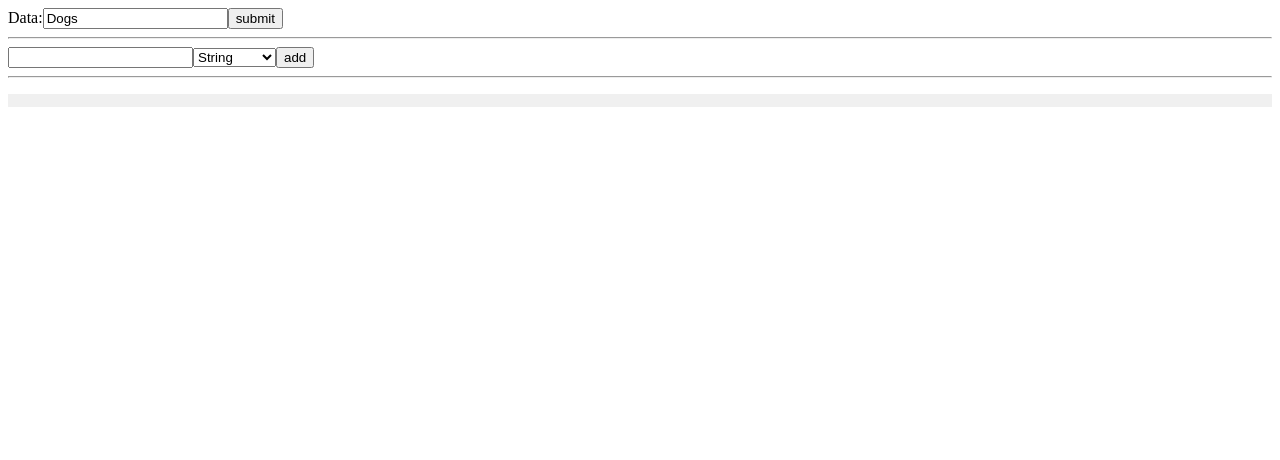
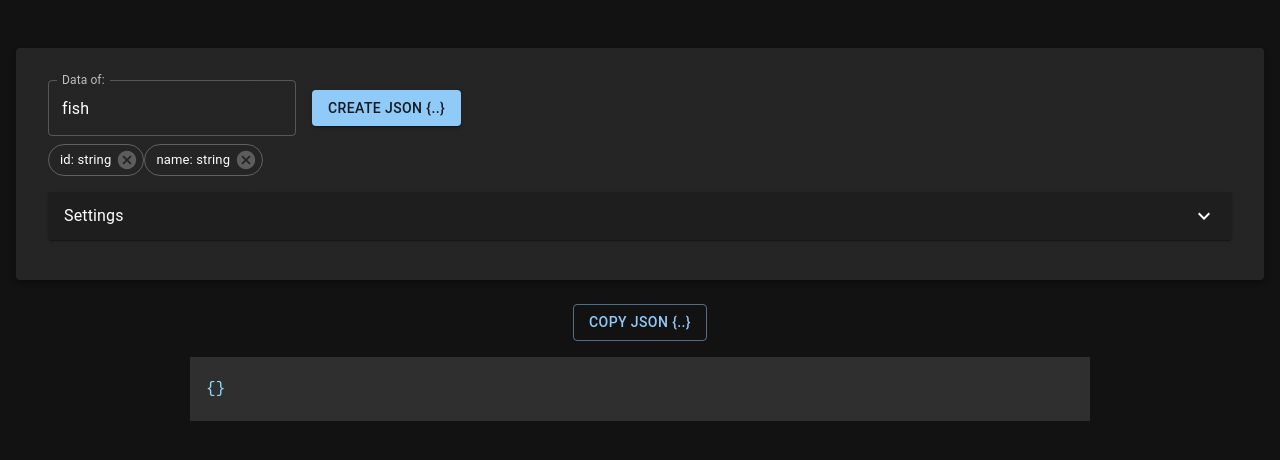
Before and after one commit to doemser/ai-data-generata, a Next.js app: page / in a window 1280 px wide. Shown: the top 460 px of the page. Built offline with nearby package versions, Linux system fonts and the light colour scheme.

Commit message:
added mui and styling

```diff
--- a/package.json
+++ b/package.json
@@ -9,6 +9,9 @@
     "lint": "next lint"
   },
   "dependencies": {
+    "@emotion/react": "^11.10.6",
+    "@emotion/styled": "^11.10.6",
+    "@mui/material": "^5.11.16",
     "eslint": "8.37.0",
     "eslint-config-next": "13.2.4",
     "next": "13.2.4",
--- /dev/null
+++ b/src/components/Accordion/index.js
@@ -0,0 +1,34 @@
+import Grid from "@mui/material/Grid";
+import SVGIcon from "@/components/SVGIcon";
+
+import { useState, useId } from "react";
+import Accordion from "@mui/material/Accordion";
+import AccordionDetails from "@mui/material/AccordionDetails";
+import AccordionSummary from "@mui/material/AccordionSummary";
+
+export default function AccordionTemplate({ summary, details }) {
+  const [expanded, setExpanded] = useState(false);
+  const id = useId();
+
+  const handleChange = (panel) => (_, isExpanded) => {
+    setExpanded(isExpanded ? panel : false);
+  };
+  return (
+    <Grid container item xs={12} py={1}>
+      <Accordion
+        expanded={expanded === `panel-${id}`}
+        onChange={handleChange(`panel-${id}`)}
+        sx={{ width: "100%" }}
+      >
+        <AccordionSummary
+          expandIcon={<SVGIcon variant="expand" />}
+          aria-controls={`panel${id}bh-content`}
+          id={`panel${id}bh-header`}
+        >
+          {summary}
+        </AccordionSummary>
+        <AccordionDetails>{details}</AccordionDetails>
+      </Accordion>
+    </Grid>
+  );
+}
--- /dev/null
+++ b/src/components/DataConfigForm/index.js
@@ -0,0 +1,66 @@
+import Stack from "@mui/material/Stack";
+import Button from "@mui/material/Button";
+import Paper from "@mui/material/Paper";
+import TextField from "@mui/material/TextField";
+import Select from "@mui/material/Select";
+import MenuItem from "@mui/material/MenuItem";
+
+import FormControl from "@mui/material/FormControl";
+
+import { useState } from "react";
+
+export default function DataConfigForm({ onDataTypeSubmit }) {
+  const [dataType, setDataType] = useState({ value: "color", type: "string" });
+
+  const handleValueChange = (event) => {
+    setDataType({ ...dataType, value: event.target.value });
+  };
+
+  const handleTypeChange = (event) => {
+    setDataType({ ...dataType, type: event.target.value });
+  };
+
+  return (
+    <Stack sx={{ p: 2 }}>
+      <Paper
+        component="form"
+        elevation={3}
+        sx={{ p: 2 }}
+        onSubmit={(event) => {
+          event.preventDefault();
+          onDataTypeSubmit(dataType);
+        }}
+      >
+        <Stack direction="row" spacing={2} alignItems="center">
+          <FormControl sx={{ minWidth: 120 }}>
+            <TextField
+              id="dataValue"
+              label="Add type of data:"
+              name="dataValue"
+              variant="outlined"
+              value={dataType.value}
+              onChange={handleValueChange}
+            />
+          </FormControl>
+          <Select
+            id="dataTypes"
+            label="Data type"
+            value={dataType.type}
+            onChange={handleTypeChange}
+          >
+            <MenuItem value="string">String</MenuItem>
+            <MenuItem value="number">Number</MenuItem>
+            <MenuItem value="boolean">Boolean</MenuItem>
+            <MenuItem value="undefined">Undefined</MenuItem>
+            <MenuItem value="null">Null</MenuItem>
+            <MenuItem value="symbol">Symbol</MenuItem>
+          </Select>
+
+          <Button variant="contained" type="submit">
+            Add
+          </Button>
+        </Stack>
+      </Paper>
+    </Stack>
+  );
+}
--- /dev/null
+++ b/src/components/DataForm/index.js
@@ -0,0 +1,42 @@
+import Stack from "@mui/material/Stack";
+import Button from "@mui/material/Button";
+import Paper from "@mui/material/Paper";
+import TextField from "@mui/material/TextField";
+import FormControl from "@mui/material/FormControl";
+import AccordionTemplate from "@/components/Accordion";
+
+export default function DataForm({ fetcher, interfaceChips, config }) {
+  return (
+    <Stack sx={{ p: 2 }}>
+      <Paper elevation={3} sx={{ p: 4, mt: 4 }}>
+        <Stack
+          component="form"
+          direction="row"
+          spacing={2}
+          alignItems="center"
+          onSubmit={(event) => {
+            event.preventDefault();
+            const formData = new FormData(event.target);
+            const data = Object.fromEntries(formData);
+            fetcher(data);
+          }}
+        >
+          <FormControl sx={{ minWidth: 120 }}>
+            <TextField
+              id="persona"
+              label="Data of:"
+              name="persona"
+              variant="outlined"
+              defaultValue="fish"
+            />
+          </FormControl>
+          <Button variant="contained" type="submit">
+            Create JSON {"{..}"}
+          </Button>
+        </Stack>
+        {interfaceChips}
+        <AccordionTemplate summary="Settings" details={config} />
+      </Paper>
+    </Stack>
+  );
+}
--- /dev/null
+++ b/src/components/InterfaceChips/index.js
@@ -0,0 +1,19 @@
+import List from "@mui/material/List";
+import Chip from "@mui/material/Chip";
+
+export default function InterfaceChips({ dataKeys, onDataTypeDelete }) {
+  return (
+    <List>
+      {dataKeys.map((key) => (
+        <Chip
+          key={key.id}
+          label={`${key.value}: ${key.type}`}
+          variant="outlined"
+          onDelete={() => {
+            onDataTypeDelete(key.id);
+          }}
+        />
+      ))}
+    </List>
+  );
+}
--- /dev/null
+++ b/src/components/SVGIcon/index.js
@@ -0,0 +1,22 @@
+const svgPaths = {
+  add: "M20 14H14V20H10V14H4V10H10V4H14V10H20V14Z",
+  list: "M3,4H7V8H3V4M9,5V7H21V5H9M3,10H7V14H3V10M9,11V13H21V11H9M3,16H7V20H3V16M9,17V19H21V17H9",
+  archive:
+    "M20 21H4V10H6V19H18V10H20V21M3 3H21V9H3V3M9.5 11H14.5C14.78 11 15 11.22 15 11.5V13H9V11.5C9 11.22 9.22 11 9.5 11M5 5V7H19V5H5Z",
+  info: "M11,9H13V7H11M12,20C7.59,20 4,16.41 4,12C4,7.59 7.59,4 12,4C16.41,4 20,7.59 20,12C20,16.41 16.41,20 12,20M12,2A10,10 0 0,0 2,12A10,10 0 0,0 12,22A10,10 0 0,0 22,12A10,10 0 0,0 12,2M11,17H13V11H11V17Z",
+  edit: "M22,2C22,2 14.36,1.63 8.34,9.88C3.72,16.21 2,22 2,22L3.94,21C5.38,18.5 6.13,17.47 7.54,16C10.07,16.74 12.71,16.65 15,14C13,13.44 11.4,13.57 9.04,13.81C11.69,12 13.5,11.6 16,12L17,10C15.2,9.66 14,9.63 12.22,10.04C14.19,8.65 15.56,7.87 18,8L19.21,6.07C17.65,5.96 16.71,6.13 14.92,6.57C16.53,5.11 18,4.45 20.14,4.32C20.14,4.32 21.19,2.43 22,2Z",
+  delete:
+    "M19,4H15.5L14.5,3H9.5L8.5,4H5V6H19M6,19A2,2 0 0,0 8,21H16A2,2 0 0,0 18,19V7H6V19Z",
+  done: "M19.78,2.2L24,6.42L8.44,22L0,13.55L4.22,9.33L8.44,13.55L19.78,2.2M19.78,5L8.44,16.36L4.22,12.19L2.81,13.55L8.44,19.17L21.19,6.42L19.78,5Z",
+  expand: "M7.41,8.58L12,13.17L16.59,8.58L18,10L12,16L6,10L7.41,8.58Z",
+  wizard:
+    "M21 22H3V20H21V22M19 19H5L11.1 2.6C11.3 2.2 11.6 2 12 2L18 5H13.9L19 19M10 7.5L11.04 7.97L11.5 9L11.97 7.97L13 7.5L11.97 7.03L11.5 6L11.04 7.03L10 7.5M13 15L10.94 14.07L10 12L9.07 14.07L7 15L9.07 15.93L10 18L10.94 15.93L13 15M13.97 11.97L15 11.5L13.97 11.03L13.5 10L13.04 11.03L12 11.5L13.04 11.97L13.5 13L13.97 11.97M15.97 15.97L17 15.5L15.97 15.03L15.5 14L15.04 15.03L14 15.5L15.04 15.97L15.5 17L15.97 15.97Z",
+};
+
+export default function SVGIcon({ variant = "add", color = "currentColor" }) {
+  return (
+    <svg width="24px" viewBox="0 0 24 24">
+      <path fill={color} d={svgPaths[variant]} />
+    </svg>
+  );
+}
--- a/src/pages/_app.js
+++ b/src/pages/_app.js
@@ -1,3 +1,18 @@
+import { ThemeProvider } from "@mui/material/styles";
+import CssBaseline from "@mui/material/CssBaseline";
+import { createTheme } from "@mui/material/styles";
+
+const theme = createTheme({
+  palette: {
+    mode: "dark",
+  },
+});
+
 export default function App({ Component, pageProps }) {
-  return <Component {...pageProps} />;
+  return (
+    <ThemeProvider theme={theme}>
+      <CssBaseline />
+      <Component {...pageProps} />
+    </ThemeProvider>
+  );
 }
--- a/src/pages/index.js
+++ b/src/pages/index.js
@@ -1,12 +1,22 @@
-import { useState } from "react";
+import Grid from "@mui/material/Grid";
+import Stack from "@mui/material/Stack";
+import Button from "@mui/material/Button";
+import CircularProgress from "@mui/material/CircularProgress";
+import DataForm from "@/components/DataForm";
+import DataConfigForm from "@/components/DataConfigForm";
+import InterfaceChips from "@/components/InterfaceChips";
+import { Prism as SyntaxHighlighter } from "react-syntax-highlighter";
+
+import { useState, useEffect } from "react";
 import { nanoid } from "nanoid";
-import SyntaxHighlighter from "react-syntax-highlighter";
 
 export default function Home() {
   const [answer, setAnswer] = useState(null);
   const [loading, setLoading] = useState(false);
-  const [inputValue, setInputValue] = useState("");
-  const [dataKeys, setDataKeys] = useState([]);
+  const [dataKeys, setDataKeys] = useState([
+    { id: "asdSa", value: "id", type: "string" },
+    { id: "oIhYa", value: "name", type: "string" },
+  ]);
 
   async function fetcher(data) {
     try {
@@ -29,76 +39,85 @@ export default function Home() {
     }
   }
 
+  function handleDataTypeSubmit(type) {
+    setDataKeys([...dataKeys, { id: nanoid(6), ...type }]);
+  }
+
+  function handleDataTypeDelete(id) {
+    setDataKeys(dataKeys.filter((key) => key.id !== id));
+  }
+
+  // Quick Fix from here: https://github.com/react-syntax-highlighter/react-syntax-highlighter/issues/509
+  const [style, setStyle] = useState({});
+  useEffect(() => {
+    import("react-syntax-highlighter/dist/esm/styles/prism/material-dark").then(
+      (mod) => setStyle(mod.default)
+    );
+  });
+
   return (
     <>
-      <form
-        onSubmit={(event) => {
-          event.preventDefault();
-          const formData = new FormData(event.target);
-          const data = Object.fromEntries(formData);
-          fetcher(data);
+      <Grid container spacing={1} mb={4}>
+        <Grid item xs={12}>
+          <DataForm
+            fetcher={fetcher}
+            interfaceChips={
+              <InterfaceChips
+                dataKeys={dataKeys}
+                onDataTypeDelete={handleDataTypeDelete}
+              />
+            }
+            config={<DataConfigForm onDataTypeSubmit={handleDataTypeSubmit} />}
+          />
+        </Grid>
+        <Grid
+          item
+          xs={12}
+          sx={{
+            display: "flex",
+            justifyContent: "center",
           }}
         >
-        <label htmlFor="persona">Data:</label>
-        <input type="text" id="persona" name="persona" defaultValue="Dogs" />
-
-        <button>submit</button>
-      </form>
-      <hr />
-      <form
-        onSubmit={(event) => {
-          event.preventDefault();
-          setDataKeys([
-            ...dataKeys,
-            {
-              name: inputValue,
-              type: event.target.elements.dataTypes.value,
-              id: nanoid(6),
+          <Button
+            type="button"
+            variant="outlined"
+            onClick={() => {
+              // navigator.clipboard.writeText() is an async function we have to wait for
+              navigator.clipboard.writeText(answer?.answer.content).then(
+                () => {
+                  alert(`copied JSON to the clipboard`);
                 },
-          ]);
-          setInputValue("");
+                (error) => {
+                  console.error(error);
+                  alert(`ERROR - Okay that went wrong`);
+                }
+              );
             }}
           >
-        <label>
-          <input
-            // This is called a controlled input.
-            value={inputValue}
-            onChange={(event) => {
-              setInputValue(event.target.value);
+            copy JSON {"{..}"}
+          </Button>
+        </Grid>
+        <Grid
+          item
+          xs={12}
+          sx={{
+            display: "flex",
+            justifyContent: "center",
           }}
-          />
-        </label>
-        <select id="dataTypes">
-          <option value="string">String</option>
-          <option value="number">Number</option>
-          <option value="boolean">Boolean</option>
-          <option value="undefined">Undefined</option>
-          <option value="null">Null</option>
-          <option value="symbol">Symbol</option>
-        </select>
-        <button type="submit">add</button>
-      </form>
-      <hr />
-
-      <ul>
-        {dataKeys.map((todo) => {
-          return (
-            <li key={todo.id}>
-              <span>
-                {todo.name} - {todo.type}
-              </span>
-            </li>
-          );
-        })}
-      </ul>
-
+        >
           {loading ? (
-        <p>loading..</p>
+            <Stack pt={4}>
+              <CircularProgress />
+            </Stack>
           ) : (
-        <SyntaxHighlighter language="javascript">
-          {answer?.answer.content}
+            <Stack sx={{ minWidth: { xs: "400px", sm: "600px", md: "900px" } }}>
+              <SyntaxHighlighter language="javascript" style={style}>
+                {answer ? answer?.answer.content : "{}"}
               </SyntaxHighlighter>
+            </Stack>
           )}
+        </Grid>
+      </Grid>
     </>
   );
 }
--- a/src/services/openai/config.js
+++ b/src/services/openai/config.js
@@ -20,10 +20,8 @@ export async function createAnswer(prompt) {
         - use this interfaces:
 
         interface Data {
-          id: string;
-          name: string;
           ${prompt.dataKeys.map((key) => {
-            return `${key.name}: ${key.type}`;
+            return `${key.value}: ${key.type}`;
           })}
         }
 
```
Also changed, not shown: 1 other file (tests, documents, lock files or other folders). Lines whose indentation alone changed are shown as unchanged.
